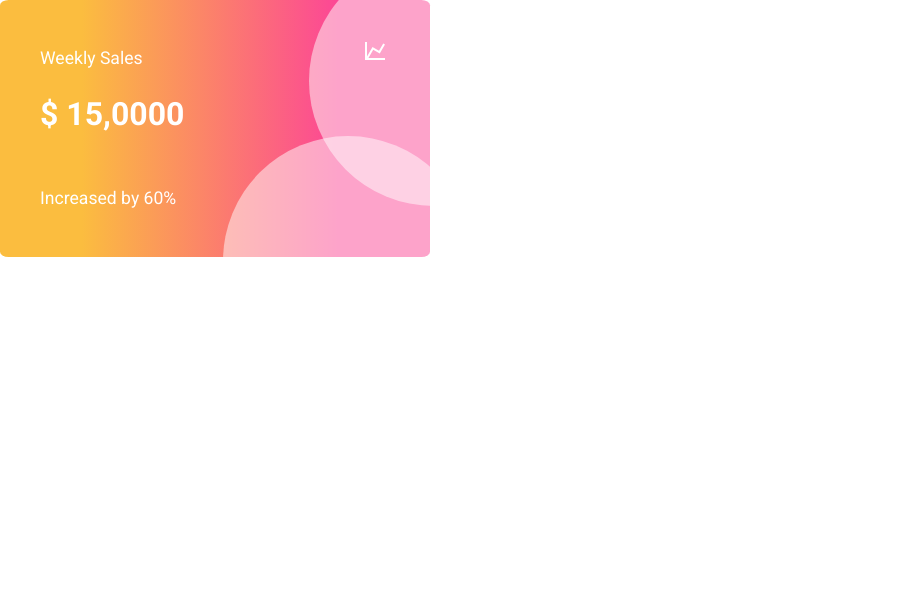
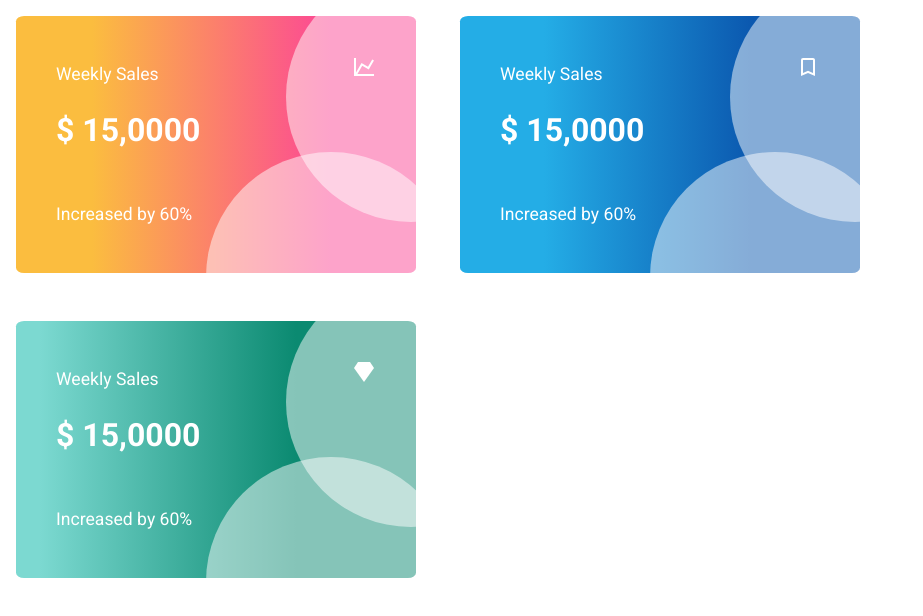
Before and after one commit to toryvictory/statcard_css, a plain HTML site: page index.html in a window 1280 px wide. Shown: the whole page, without its empty margins (0-923 px from the left). Drawn offline with Linux system fonts and the light colour scheme.

Commit message:
Add 2 more stats cards
Added:
 - html for 2 more stats cards in index.html;
 - background colors for n-th, (n+1)-th, (n+2)-th cards;
 - margins for stats-card element;
 - rearranged the size of stats-card element.

```diff
--- a/css/style.css
+++ b/css/style.css
@@ -9,15 +9,31 @@
 }
 
 .stats-card {
-    min-width: 250px;
+    min-width: 300px;
+    width: 400px;
     max-width: 430px;
     max-height: 400px;
-    background: rgb(251, 189, 63);
-    background: linear-gradient(90deg, rgba(251, 189, 63, 1) 19%, rgba(252, 70, 150, 1) 79%);
     color: white;
     padding: 50px 40px;
     border-radius: 2%;
     position: relative;
+    display: inline-block;
+    margin: 1rem 1.5rem 2rem 1rem;
+}
+
+.stats-card:nth-child(3n+1) {
+    background: rgb(251, 189, 63);
+    background: linear-gradient(90deg, rgba(251, 189, 63, 1) 19%, rgba(252, 70, 150, 1) 79%);
+}
+
+.stats-card:nth-child(3n+2) {
+    background: rgb(251, 189, 63);
+    background: linear-gradient(90deg, rgba(36, 173, 230, 1) 21%, rgba(11, 88, 175, 1) 73%);
+}
+
+.stats-card:nth-child(3n) {
+    background: rgb(251, 189, 63);
+    background: linear-gradient(90deg, rgba(124, 217, 209, 1) 6%, rgba(11, 138, 113, 1) 70%);
 }
 
 .stats-card::after {
--- a/index.html
+++ b/index.html
@@ -19,5 +19,26 @@
         </svg>
     </div>
 </div>
+<div class="stats-card">
+    <div class="stat-title">Weekly sales</div>
+    <div class="stat-value">$ 15,0000</div>
+    <div class="stat-description">Increased by 60%</div>
+    <div class="svg-container">
+        <svg style="width:24px;height:24px" viewBox="0 0 24 24">
+            <path fill="currentColor"
+                  d="M17,18L12,15.82L7,18V5H17M17,3H7A2,2 0 0,0 5,5V21L12,18L19,21V5C19,3.89 18.1,3 17,3Z"/>
+        </svg>
+    </div>
+</div>
+<div class="stats-card">
+    <div class="stat-title">Weekly sales</div>
+    <div class="stat-value">$ 15,0000</div>
+    <div class="stat-description">Increased by 60%</div>
+    <div class="svg-container">
+        <svg style="width:24px;height:24px" viewBox="0 0 24 24">
+            <path fill="currentColor" d="M6,2L2,8L12,22L22,8L18,2H6Z"/>
+        </svg>
+    </div>
+</div>
 </body>
 </html>
```
